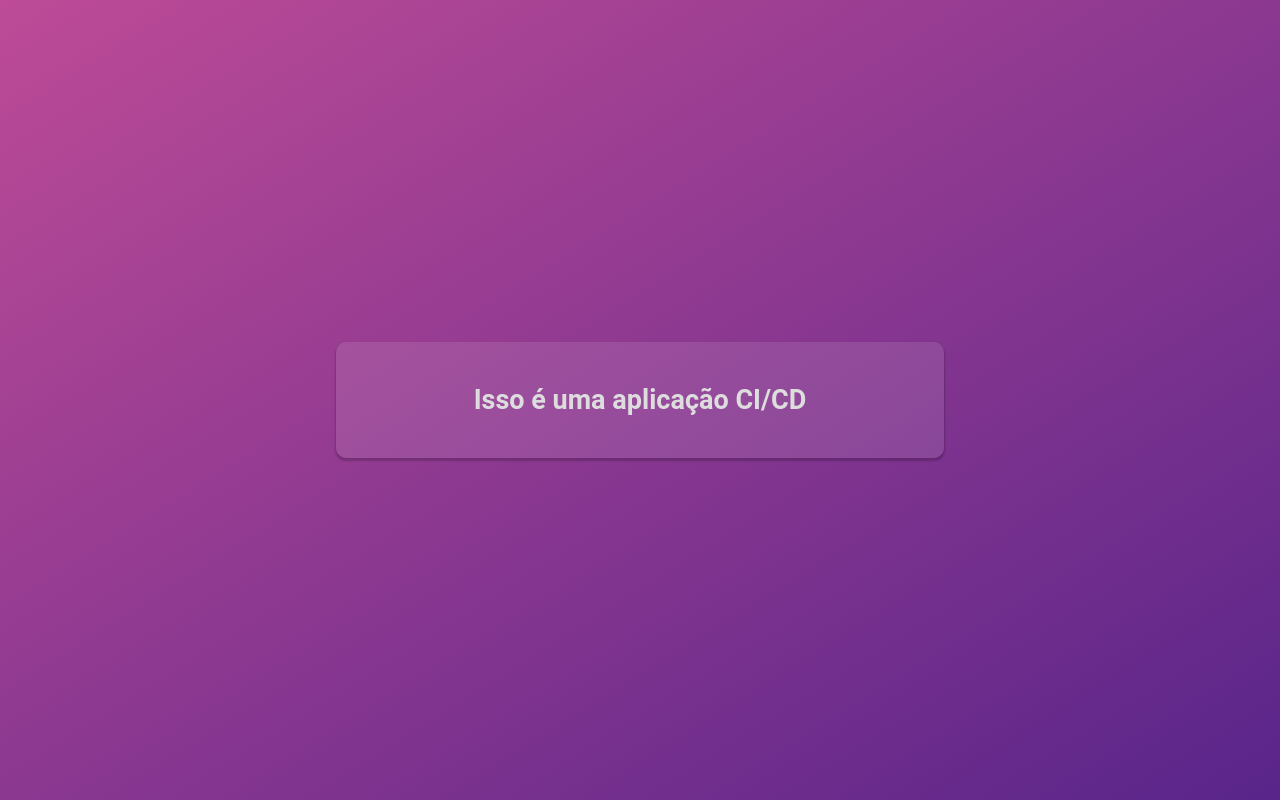
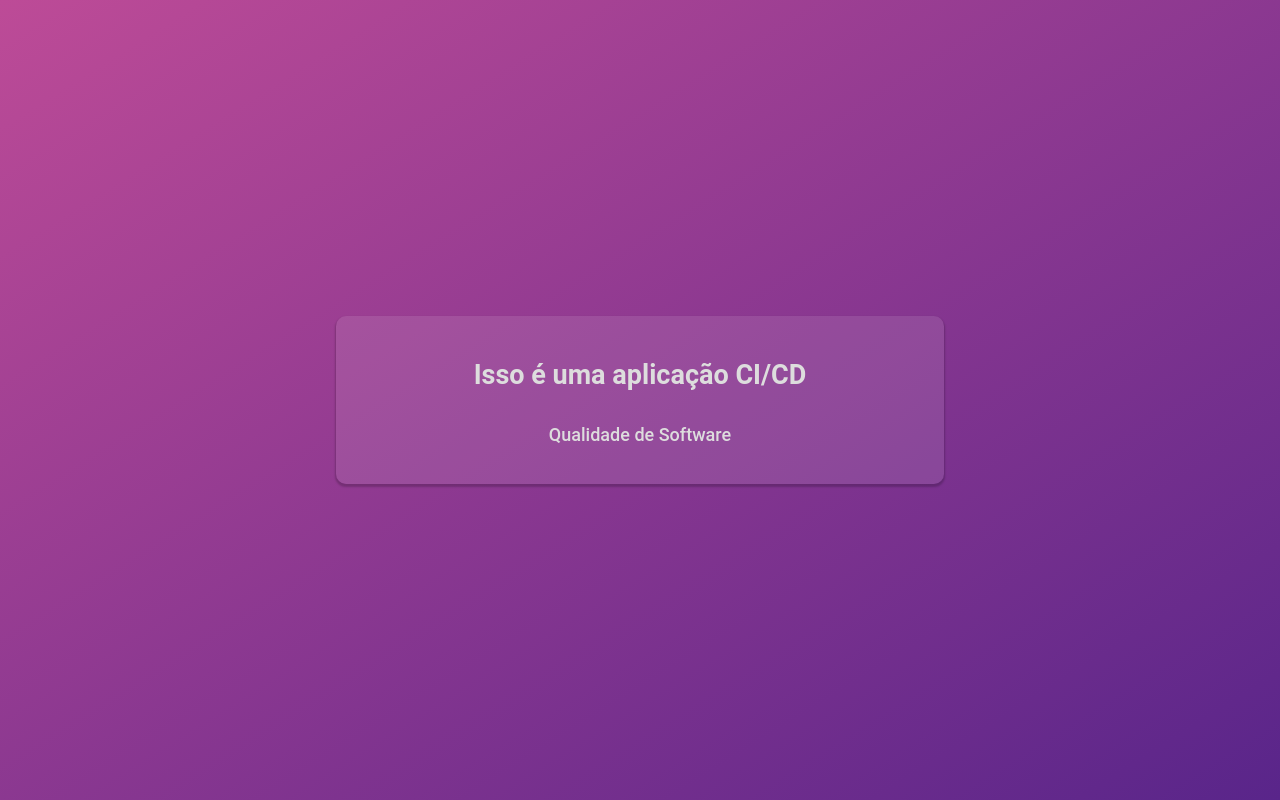
Before and after one commit to DaniOrze/aplicacao_cicd, an Angular app: page / in a window 1280 px wide. Built offline with nearby package versions, Linux system fonts and the light colour scheme.

Commit message:
feat: apresentacao

```diff
--- a/src/app/app.component.html
+++ b/src/app/app.component.html
@@ -1,5 +1,6 @@
 <div class="main_container">
   <div class="box">
     <h1> Isso é uma aplicação CI/CD</h1>
+    <h2>Qualidade de Software</h2>
   </div>
 </div>
```
